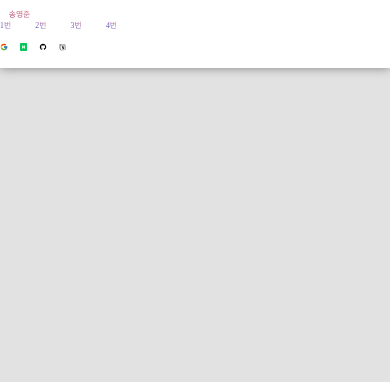
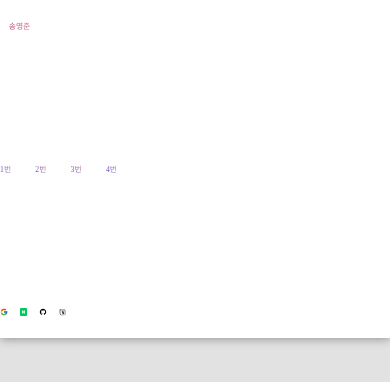
Before and after one commit to S0ngYoungJun/songsong, a website: page index.html in a window 390 px wide. Drawn offline with Linux system fonts and the light colour scheme.

Commit message:
세로 스타일링 기본

```diff
--- a/index.html
+++ b/index.html
@@ -88,15 +88,27 @@ img{
 }
 
 @media screen and (max-width: 700px) {
+  *{
+      margin:0;
+      padding:0;
+      box-sizing: border-box;
+    }
+    body{
+      background-color: #e2e2e2;
+    }
   #navmain {
     flex-direction: column;
     align-items: flex-start;
-    margin: 0;
+    background-color: white;
+      width:100vw;
+      height:40vh;
+      box-shadow: 0px 0px 10px gray;
   }
   .navcenter {
     flex-direction: column;
     align-items: flex-start;
-    margin: 0;
+    width:100vw;
+      height:40vh;
   }
 }
   </style>
```
